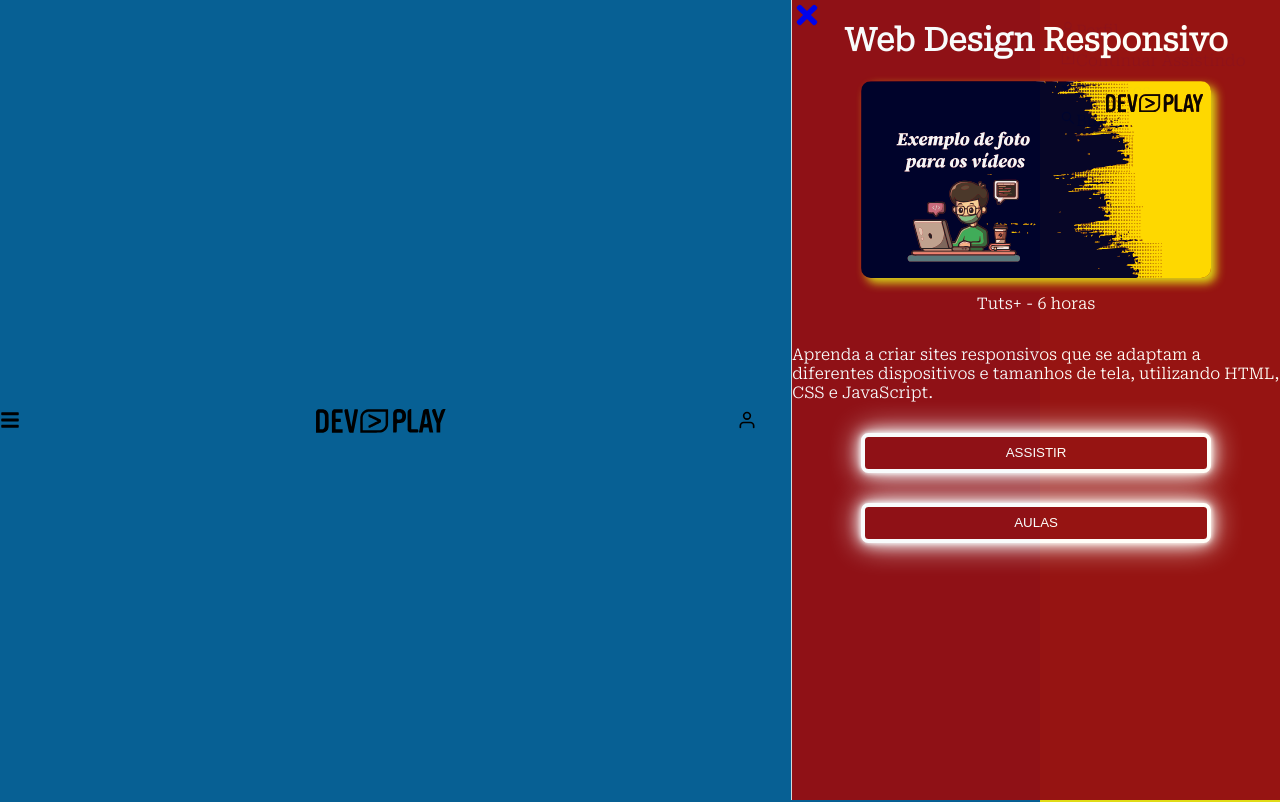
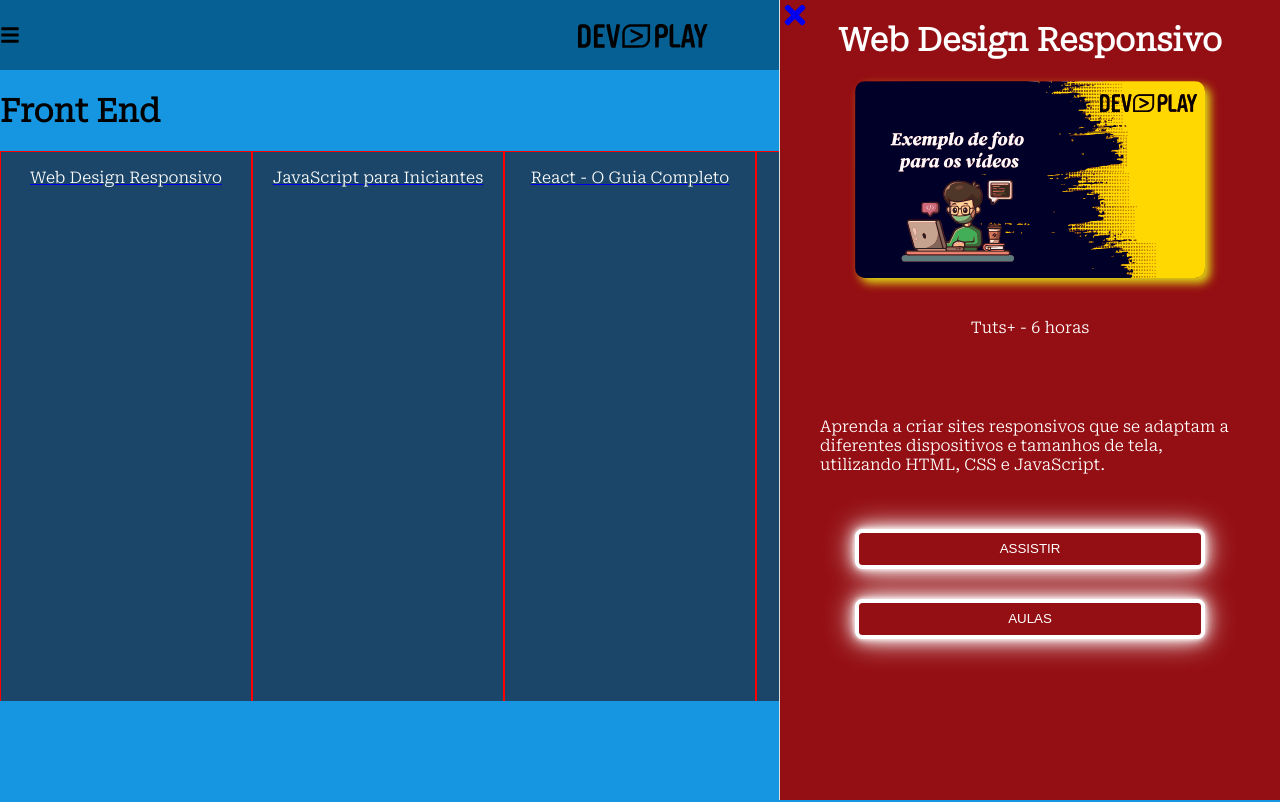
Before and after one commit to ICEI-PUC-Minas-PMV-ADS/pmv-ads-2023-1-e1-proj-web-t16-e1-proj-web-t16-time10-devplay, a React (Create React App) app in the folder app/: page /title/1 in a window 1280 px wide. Shown: the top 802 px of the page. Built offline with nearby package versions, Linux system fonts and the light colour scheme.

Commit message:
Adiciona efeito menu principal e estilo visual

```diff
--- a/app/src/App.css
+++ /dev/null
@@ -1,26 +0,0 @@
-
-.Main-menu {
-  background-color: #E0DC16;
-  width: 200px;
-  height: 100vh;
-  padding: 20px;
-}
-
-.Main-menu ul {
-  list-style-type: none;
-  padding: 0;
-  margin: 0;
-}
-
-.Main-menu li {
-  margin-bottom: 10px;
-}
-
-.Main-menu a {
-  color: #1696E0;
-  text-decoration: none;
-}
-
-.Main-menu a:hover {
-  color: #E10109;
-}
--- a/app/src/components/ItemTrail.jsx
+++ b/app/src/components/ItemTrail.jsx
@@ -12,8 +12,9 @@
 }
 
 const Wrapper = styled.div`
-  min-width: 150px;
-  height: 250px;
+  min-width: 250px;
+  width: 250px;
+  height: 550px;
   border: 1px solid red;
   cursor: pointer;
   background-color: #1B4669;
--- a/app/src/components/Rails.jsx
+++ b/app/src/components/Rails.jsx
@@ -19,9 +19,8 @@
 const Wrapper = styled.div`
   display: flex;
   flex-direction: row;
-  justify-content: space-between;
   width: 100%;
-  height: 250px;
+  height: 550px;
   overflow-x: scroll; /* Adiciona scroll horizontal */
   overflow-y: hidden; /* Esconde o scroll vertical */
 `
--- a/app/src/components/Sidebar.jsx
+++ b/app/src/components/Sidebar.jsx
@@ -25,8 +25,8 @@
                 width="350px"
             />
 
-            <p>{ selectedCourse.autor } - { selectedCourse.duracao }</p>
-            <p>{ selectedCourse.descricao }</p>
+            <Description>{ selectedCourse.autor } - { selectedCourse.duracao }</Description>
+            <Description>{ selectedCourse.descricao }</Description>
 
             <ButtonOfVideoPanel className="buttonOfVideoPanel"> <a href="`/play/1">ASSISTIR</a> </ButtonOfVideoPanel>
             <ButtonOfVideoPanel className="buttonOfVideoPanel">AULAS</ButtonOfVideoPanel>
@@ -45,7 +45,7 @@
   width: 500px;
   border-left: 1px solid #ddd;
   animation-name: painelOpen;
-  animation-duration: 7s;
+  animation-duration: 0.3s;
   animation-fill-mode: forwards;
 
   @keyframes painelOpen {
@@ -86,6 +86,9 @@
   box-shadow: #E0DC16 5px 5px 10px 0px;
 `
 
+const Description = styled.div`
+    padding: 40px;
+`
 const ButtonOfVideoPanel = styled.button`
 border: 4px solid white;
   background-color: #940F13;
@@ -96,12 +99,13 @@
   border-radius: 7.50px;
   box-shadow: 0 0 5px #FFF, 0 0 15px #FFF, 0 0 30px #FFF;
 
-  &hover:
-  animation-name: buttonOfPainel;
-  animation-duration: 5s;
-  animation-iteration-count: infinite;
-  animation-timing-function: linear;
-  color: white;
+  &hover: {
+    animation-name: buttonOfPainel;
+    animation-duration: 1s;
+    animation-iteration-count: infinite;
+    animation-timing-function: linear;
+    color: white;
+  }
 
   @keyframes buttonOfPainel {
     0% {
@@ -110,21 +114,6 @@
       box-shadow: 0 0 5px #4FABE0, 0 0 15px #4FABE0, 0 0 30px #4FABE0;
       border: 4px transparent #4FABE0 #0B92E0 #4FABE0 #3A7EA6;
     }
-    25% {
-      border-color:  #0B92E0 #4FABE0 #3A7EA6 #4FABE0;
-      box-shadow: 0 0 5px #0B92E0, 0 0 15px #0B92E0, 0 0 30px #0B92E0;
-      border: 4px transparent #0B92E0 #4FABE0 #3A7EA6 #4FABE0;
-    }
-    50% {
-      border-color:   #4FABE0 #3A7EA6 #4FABE0 #0B92E0;
-      box-shadow: 0 0 5px #4FABE0, 0 0 15px #4FABE0, 0 0 30px #4FABE0;
-      border: 4px transparent #4FABE0 #3A7EA6 #4FABE0 #0B92E0;
-    }
-    75% {
-      border-color:   #3A7EA6 #4FABE0 #0B92E0 #4FABE0;
-      box-shadow: 0 0 5px #3A7EA6, 0 0 15px #3A7EA6, 0 0 30px #3A7EA6;
-      border: 4px transparent   #3A7EA6 #4FABE0 #0B92E0 #4FABE0;
-    }
     100% {
       border-color: #4FABE0 #0B92E0 #4FABE0 #3A7EA6;
       box-shadow: 0 0 5px #4FABE0, 0 0 15px #4FABE0, 0 0 30px #4FABE0;
--- a/app/src/components/main-menu.jsx
+++ b/app/src/components/main-menu.jsx
@@ -1,29 +1,58 @@
+import { AiOutlineUser, AiOutlineSearch, AiFillStar, AiOutlinePlaySquare} from 'react-icons/ai';
+import styled from "styled-components";
 
-import React from 'react';
-import { AiOutlineUser, AiOutlineSearch, AiFillStar, AiOutlinePlaySquare} from 'react-icons/ai';
-import '../App.css';
-
-function MainMenu() {
+export default function MainMenu({ menuVisibility }) {
   return (
-    <div className="MainMenu">
-      <div className="Main-menu">
-        <ul>
-          <li>
-            <a href="root"><AiOutlineUser /><span>Perfil</span></a>
-          </li>
-          <li>
-            <a href="root"><AiOutlinePlaySquare /><span>Continuar Assistindo</span></a>
-          </li>
-          <li>
-            <a href="root"><AiFillStar /><span>Favoritos</span></a>
-          </li>
-          <li>
-            <a href="root"><AiOutlineSearch /><span>Busca</span></a>
-          </li>
-        </ul>
-      </div>
-    </div>
+    <>
+      <Wrapper className={ menuVisibility ? "" : "activated" }>
+        <List>
+          <Item>
+            <Anchor href="root"><AiOutlineUser /><span>Perfil</span></Anchor>
+          </Item>
+          <Item>
+            <Anchor href="root"><AiOutlinePlaySquare /><span>Continuar Assistindo</span></Anchor>
+          </Item>
+          <Item>
+            <Anchor href="root"><AiFillStar /><span>Favoritos</span></Anchor>
+          </Item>
+          <Item>
+            <Anchor href="root"><AiOutlineSearch /><span>Busca</span></Anchor>
+          </Item>
+        </List>
+      </Wrapper>
+    </>
   );
 }
 
-export default MainMenu;
+const Wrapper = styled.div`
+  background-color: #E0DC16;
+  width: 200px;
+  height: 100vh;
+  padding: 20px;
+  position: absolute;
+  top: 70px;
+  left: 0;
+
+  &.activated {
+    left: -250px;
+  }
+`
+
+const List = styled.ul `
+  list-style-type: none;
+  padding: 0;
+  margin: 0;
+`
+
+const Item = styled.li`
+  margin-bottom: 10px;
+`
+
+const Anchor = styled.a`
+  color: #1696E0;
+  text-decoration: none;
+
+  :hover {
+    color: #E10109;
+  }
+`
--- a/app/src/routes/root.jsx
+++ b/app/src/routes/root.jsx
@@ -7,18 +7,23 @@
 import styled from "styled-components";
 import SidebarVideo from "../components/Sidebar";
 import { useLoaderData } from "react-router-dom";
+import {useState} from "react";
 
 export async function loader({ params }) {
     const selectedCourse = courses.find(course => course.titleId == params.titileId);
     return { selectedCourse }
 }
 export default function Root() {
+    const [menuVisibility, setMenuVisibility ] = useState(false);
     const { selectedCourse } = useLoaderData() || {};
 
     return (
         <>
             <TopBar>
-                <FaBars size= "20px" />
+                <FaBars
+                    size= "20px"
+                    onClick={ ()=> setMenuVisibility(!menuVisibility) }
+                />
 
                 <img
                     src={ LogoDevPlay }
@@ -27,15 +32,16 @@
                 />
 
                 <FiUser size= "20px" />
-
-                <MainMenu />
             </TopBar>
 
             <main>
+                <MainMenu menuVisibility={ menuVisibility } />
                 <Trails courses={ courses } />
             </main>
 
-            { selectedCourse && <SidebarVideo selectedCourse={ selectedCourse } /> }
+            { selectedCourse &&
+                <SidebarVideo selectedCourse={ selectedCourse } />
+            }
         </>
     );
 }
```
